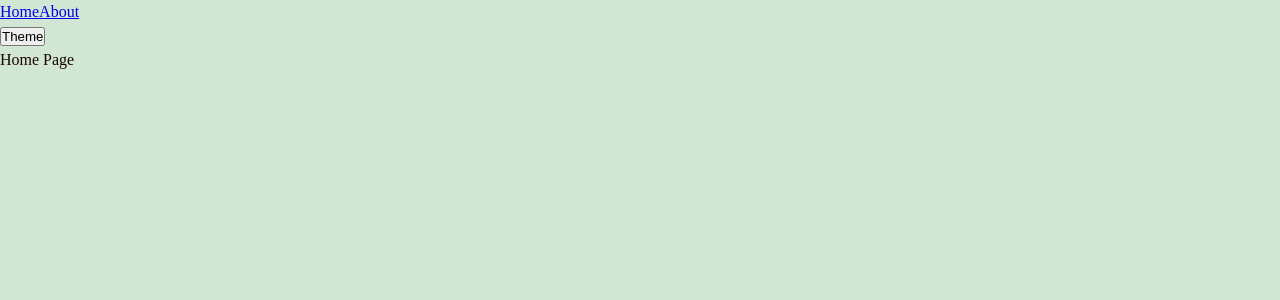
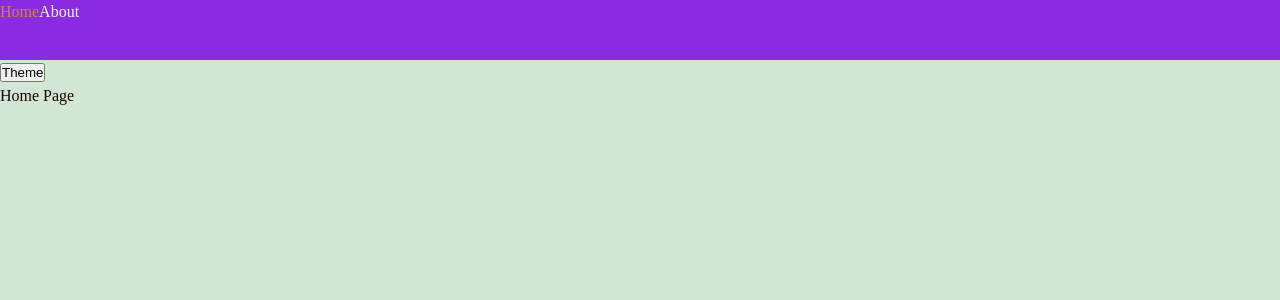
Before and after one commit to Albert-webJS/demo-project--tsx, a React app: page / in a window 1280 px wide. Shown: the top 300 px of the page. Built offline with nearby package versions, Linux system fonts and the light colour scheme.

Commit message:
added some ui component, decompotisions element

```diff
--- a/src/app/App.tsx
+++ b/src/app/App.tsx
@@ -4,6 +4,7 @@ import { useTheme } from 'app/providers/ThemeProviders';
 import { AppRouter } from 'app/providers/router';
 
 import './styles/index.css'
+import { Navbar } from 'widgets/Navbar';
 
 
 export const App = () => {
@@ -12,8 +13,7 @@ export const App = () => {
     return (
         <div className={`app ${theme}`}>
             <header>
-                <Link to={'/'} >Home</Link>
-                <Link to={'/about'} >About</Link>
+                <Navbar/>
             </header>
             <button onClick={toggleTheme}>Theme</button>
             <div>
--- /dev/null
+++ b/src/shared/ui/AppLink/AppLink.module.css
@@ -0,0 +1,8 @@
+.link {
+    color: aliceblue;
+    text-decoration: none;
+}
+
+.primary {
+    color: peru;
+}
--- /dev/null
+++ b/src/shared/ui/AppLink/AppLink.tsx
@@ -0,0 +1,12 @@
+import { Link, LinkProps } from "react-router-dom"
+import cn from 'classnames';
+
+import styles from './AppLink.module.css';
+
+interface AppLinkProps extends LinkProps {
+    theme?: "primary" | "secondary"
+}
+
+export const AppLink = ({ to, className, theme, children, ...props}: AppLinkProps) => {
+    return <Link to={to} className={cn(styles.link, styles[theme], className)} {...props}>{children}</Link>
+}
--- /dev/null
+++ b/src/widgets/Navbar/index.ts
@@ -0,0 +1 @@
+export { Navbar } from './ui/Navbar';
--- /dev/null
+++ b/src/widgets/Navbar/ui/Navbar.module.css
@@ -0,0 +1,5 @@
+.navigation {
+    width: 100%;
+    min-height: 60px;
+    background-color: blueviolet;
+}
--- /dev/null
+++ b/src/widgets/Navbar/ui/Navbar.tsx
@@ -0,0 +1,18 @@
+import { DetailedHTMLProps, HTMLAttributes } from "react";
+import { Link } from "react-router-dom";
+import cn from "classnames";
+
+import { AppLink } from "shared/ui/AppLink/AppLink";
+
+import styles from './Navbar.module.css';
+
+interface NavbarProps extends DetailedHTMLProps<HTMLAttributes<HTMLDivElement>, HTMLDivElement> {}
+
+export const Navbar = ({ className, ...props}: NavbarProps) => {
+    return (
+        <nav className={cn(styles.navigation, className)} {...props}>
+            <AppLink theme="primary" to={'/'} >Home</AppLink>
+            <AppLink to={'/about'} >About</AppLink>
+        </nav>
+    )
+}
```
